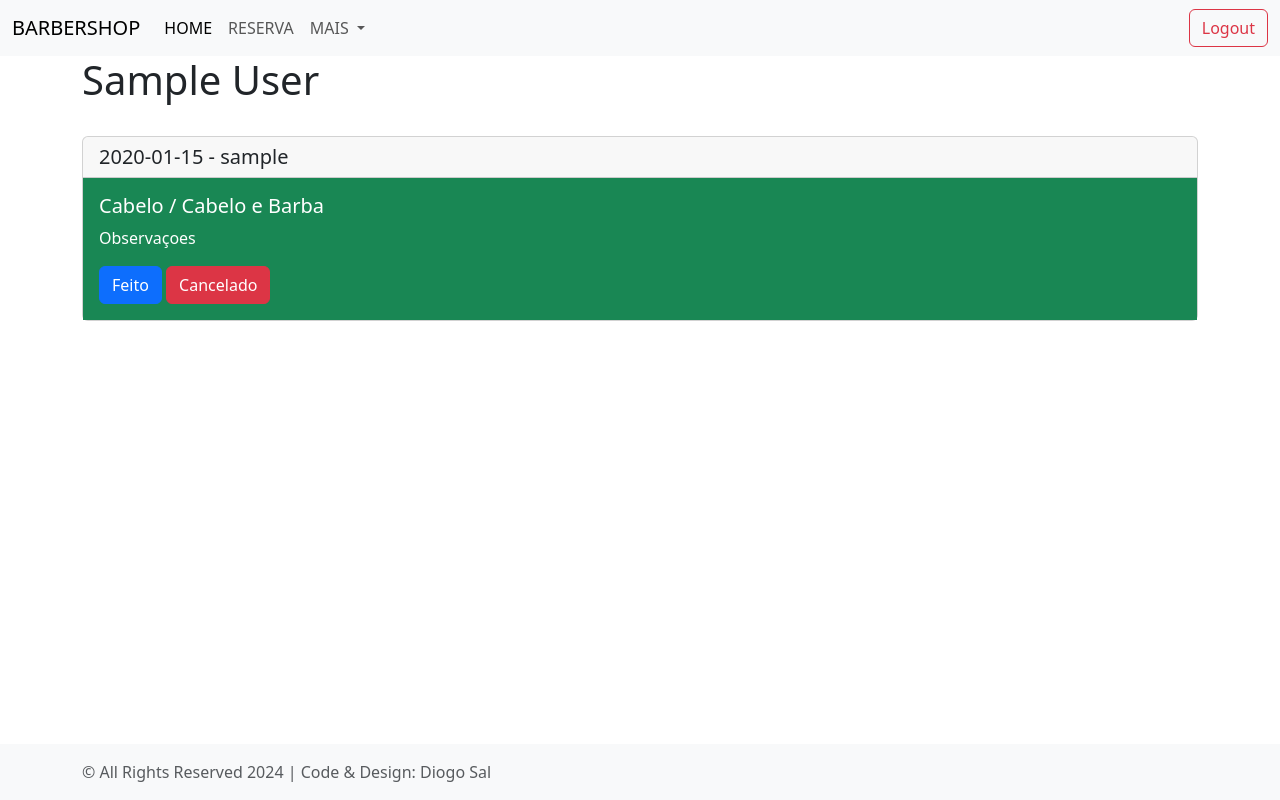
After one commit to friendtm/reservation-system, a Django app: page /schedules/1 in a window 1280 px wide. The commit adds this page. Run offline with Django 4.2, Linux system fonts and the light colour scheme; a user stored in the database is signed in; tables that the repository leaves empty hold one stand-in row (values such as "Sample post"); some libraries are stand-ins or nearby versions.

Commit message:
Schedules View and Done Status Working

```diff
--- a/reservation/models.py
+++ b/reservation/models.py
@@ -39,3 +39,10 @@ def get_time_slots(day, barber):
     available_time_slots = all_time_slots.exclude(id__in=booked_time_slots)
 
     return available_time_slots
+
+
+def get_bookings(barber):
+    # Get all time slots
+    schedules = Reserva.objects.filter(barber=barber).order_by('time')
+
+    return schedules
--- a/reservation/urls.py
+++ b/reservation/urls.py
@@ -3,9 +3,12 @@ from . views import *
 
 urlpatterns = [
     path('', home, name='home'),
-    path('reserva/<int:barber_id>/<int:day_id>', reserva, name="reserva"),
+    path('booking/<int:barber_id>/<int:day_id>', booking, name="booking"),
     path('pre_reserva', pre_reserva, name='pre_reserva'),
     path('login', login_user, name="login"),
     path('logout', logout_user, name="logout"),
     path('register', create_user, name="register"),
+    path('schedules/<int:barber_id>', profile_page, name="schedules"),
+    path('done/<int:cut_id>/<int:barber_id>', cut_done, name='cut_done'),
+    path('cut_cancelled/<int:cut_id>/<int:barber_id>', cut_done, name='cut_cancelled'),
 ]
--- a/reservation/views.py
+++ b/reservation/views.py
@@ -1,24 +1,29 @@
 from django.shortcuts import render, redirect
+
 from django.contrib import messages
 from django.contrib.auth import login, logout, authenticate
 from django.contrib.auth.models import User
 from django.contrib.auth.decorators import login_required
 from django.contrib.auth.hashers import make_password
+
+from django.http import HttpResponseRedirect
+from django.urls import reverse
+
 from . models import *
 
 
 def home(request):
-    reservations = Reserva.objects.all()
+    bookings = Reserva.objects.all()
 
     context = {
-        'reservations': reservations,
+        'bookings': bookings,
     }
 
     return render(request, 'index.html', context)
 
 
 @login_required(login_url='login')
-def reserva(request, barber_id, day_id):
+def booking(request, barber_id, day_id):
     day = ServicoDia.objects.get(id=day_id)
     barber = barber_id
 
@@ -107,3 +112,29 @@ def pre_reserva(request):
         'days': days,
     }
     return render(request, 'pre_reserva.html', context)
+
+
+def profile_page(request, barber_id):
+    try:
+        User.objects.get(id=barber_id, is_staff=True)
+        barber = User.objects.get(id=barber_id)
+    except User.DoesNotExist:
+        return redirect('home')
+
+    if request.user.is_staff is True:
+        schedules = get_bookings(barber_id)
+
+        context = {
+            'barber': barber,
+            'bookings': schedules,
+        }
+        return render(request, 'schedules.html', context)
+    else:
+        return redirect('home')
+
+
+def cut_done(request, cut_id, barber_id):
+    cut = Reserva.objects.get(id=cut_id)
+    cut.is_done = True
+    cut.save()
+    return redirect('schedules', barber_id)
--- a/templates/index.html
+++ b/templates/index.html
@@ -2,8 +2,8 @@
 
 {% block content %}
 <div class="container">
-    {% for reservation in reservations %}
-        <h5>{{reservation.day}} | {{reservation.time}} | {{reservation.user.first_name}} {{reservation.user.last_name}}</h5>
+    {% for booking in bookings %}
+        <h5>{{booking.day}} | {{booking.time}} | {{booking.user.first_name}} {{booking.user.last_name}}</h5>
     {% endfor %}
 </div>
 {% endblock content %}
--- a/templates/pre_reserva.html
+++ b/templates/pre_reserva.html
@@ -24,9 +24,9 @@
         // Function to update the URL in the anchor tag
         function updateLink() {
             var dayId = daySelect.value;
-            var url1 = "{% url 'reserva' 2 0 %}".replace('0', dayId);
-            var url2 = "{% url 'reserva' 3 0 %}".replace('0', dayId);
-            var url3 = "{% url 'reserva' 1 0 %}".replace('0', dayId);
+            var url1 = "{% url 'booking' 2 0 %}".replace('0', dayId);
+            var url2 = "{% url 'booking' 3 0 %}".replace('0', dayId);
+            var url3 = "{% url 'booking' 4 0 %}".replace('0', dayId);
             barbeiroLink1.href = url1;
             barbeiroLink2.href = url2;
             barbeiroLink3.href = url3;
--- /dev/null
+++ b/templates/schedules.html
@@ -0,0 +1,32 @@
+{% extends 'base.html' %}
+
+{% block content %}
+<div class="container">
+    <h1>{{ barber.first_name }} {{ barber.last_name }}</h1>
+    <br>
+    {% for booking in bookings %}
+        {% if booking.is_done is True %}
+        <div class="card">
+            <h5 class="card-header">{{ booking.time }} - {{ booking.user}}</h5>
+            <div class="card-body bg-success text-white">
+              <h5 class="card-title">Cabelo / Cabelo e Barba</h5>
+              <p class="card-text">Observaçoes</p>
+              <a href="{% url 'cut_done' booking.id barber.id %}" class="btn btn-primary">Feito</a>
+              <a href="{% url 'cut_cancelled' booking.id barber.id %}" class="btn btn-danger">Cancelado</a>
+            </div>
+          </div>
+          <br>
+          {% else %}
+            <div class="card">
+                <h5 class="card-header">{{ booking.time }} - {{ booking.user}}</h5>
+                <div class="card-body">
+                <h5 class="card-title">Cabelo / Cabelo e Barba</h5>
+                <p class="card-text">Observaçoes</p>
+                <a href="{% url 'cut_done' booking.id barber.id %}" class="btn btn-primary">Feito</a>
+                <a href="{% url 'cut_cancelled' booking.id barber.id %}" class="btn btn-danger">Cancelado</a>
+                </div>
+            </div>
+          {% endif %}
+    {% endfor %}
+</div>
+{% endblock content %}
```
